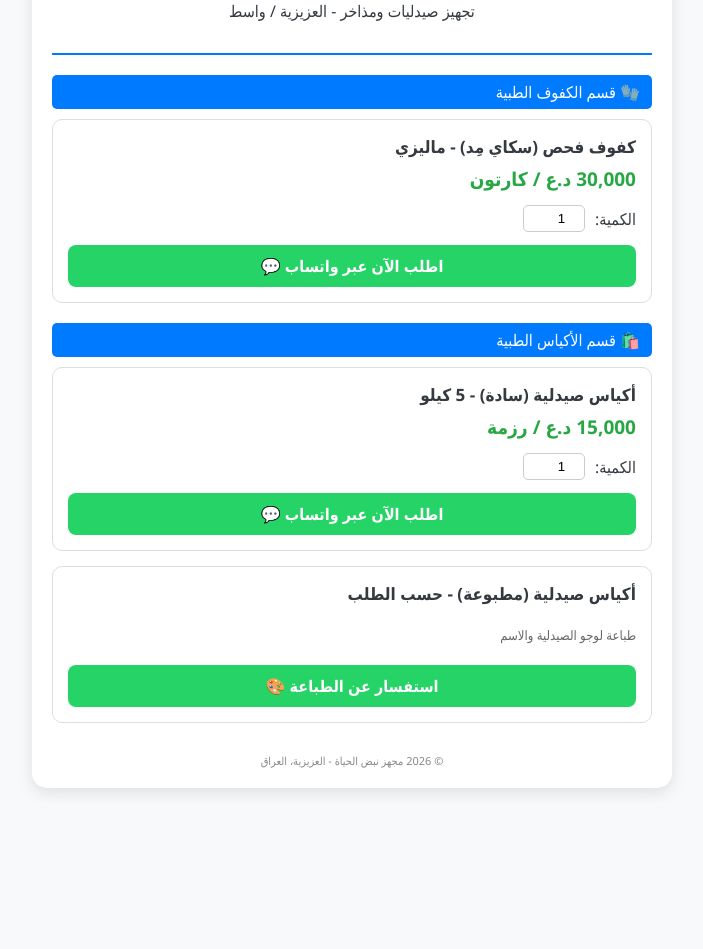
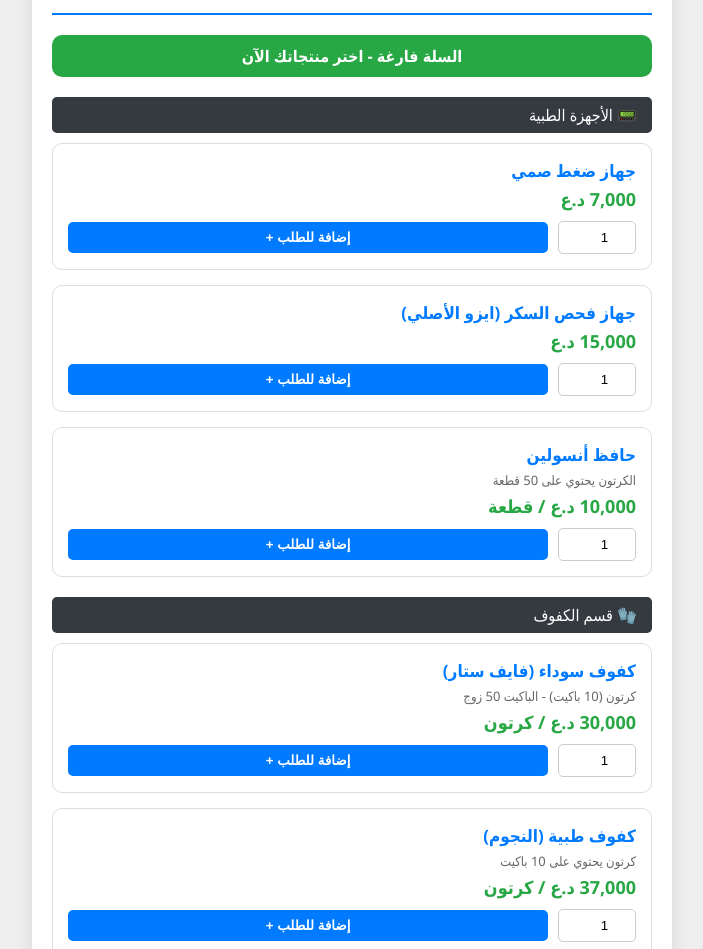
Before and after one commit to nabdh-alhayat-iq-alone/nabdh-alhayat, a plain HTML site: page index.html in a window 1280 px wide. Shown: the part 86-1035 px from the top of the page, without its empty margins (288-991 px from the left). Before the commit the page ends 889 px from the top, so only its background shows below. Drawn offline with Linux system fonts and the light colour scheme.

Commit message:
Update index.html

```diff
--- a/index.html
+++ b/index.html
@@ -3,57 +3,111 @@
 <head>
     <meta charset="UTF-8">
     <meta name="viewport" content="width=device-width, initial-scale=1.0">
-    <title>مجهز نبض الحياة - المستلزمات الطبية</title>
+    <title>مجهز نبض الحياة - الطلب الإلكتروني</title>
     <style>
         :root { --primary: #007bff; --secondary: #28a745; --dark: #343a40; --light: #f8f9fa; }
-        body { font-family: 'Segoe UI', Tahoma, Geneva, Verdana, sans-serif; background-color: var(--light); margin: 0; padding: 15px; color: var(--dark); }
+        body { font-family: 'Segoe UI', Tahoma, Geneva, Verdana, sans-serif; background-color: #eee; margin: 0; padding: 10px; }
         .container { max-width: 600px; margin: auto; background: white; padding: 20px; border-radius: 15px; box-shadow: 0 5px 15px rgba(0,0,0,0.1); }
-        header { text-align: center; border-bottom: 2px solid var(--primary); padding-bottom: 15px; margin-bottom: 20px; }
-        h1 { color: var(--primary); margin: 5px 0; font-size: 22px; }
-        .product-card { border: 1px solid #ddd; border-radius: 10px; padding: 15px; margin-bottom: 15px; display: flex; flex-direction: column; gap: 8px; }
-        .product-title { font-weight: bold; font-size: 17px; }
-        .price { color: var(--secondary); font-weight: bold; font-size: 19px; }
-        .controls { display: flex; align-items: center; gap: 10px; margin: 5px 0; }
-        input[type="number"] { width: 50px; padding: 5px; border: 1px solid #ccc; border-radius: 5px; text-align: center; }
-        .btn-whatsapp { background-color: #25D366; color: white; text-decoration: none; padding: 10px; border-radius: 8px; text-align: center; font-weight: bold; display: block; }
-        .section-title { background: var(--primary); color: white; padding: 6px 12px; border-radius: 5px; margin: 20px 0 10px 0; font-size: 16px; }
+        header { text-align: center; border-bottom: 2px solid var(--primary); padding-bottom: 10px; margin-bottom: 20px; }
+        .cart-status { background: var(--secondary); color: white; padding: 10px; border-radius: 10px; text-align: center; margin-bottom: 20px; font-weight: bold; position: sticky; top: 10px; z-index: 100; }
+        .product-card { border: 1px solid #ddd; border-radius: 10px; padding: 15px; margin-bottom: 15px; background: #fff; }
+        .product-title { font-weight: bold; font-size: 17px; color: var(--primary); }
+        .product-desc { font-size: 13px; color: #666; margin: 5px 0; }
+        .price { color: var(--secondary); font-weight: bold; font-size: 18px; display: block; margin: 5px 0; }
+        .controls { display: flex; align-items: center; gap: 10px; margin-top: 10px; }
+        input[type="number"] { width: 60px; padding: 8px; border: 1px solid #ccc; border-radius: 5px; text-align: center; }
+        .btn-add { background: var(--primary); color: white; border: none; padding: 8px 15px; border-radius: 5px; cursor: pointer; flex-grow: 1; font-weight: bold; }
+        .btn-send { background: #25D366; color: white; border: none; padding: 15px; border-radius: 10px; width: 100%; font-size: 18px; font-weight: bold; cursor: pointer; margin-top: 20px; display: block; text-decoration: none; text-align: center; }
+        .section-title { background: var(--dark); color: white; padding: 7px 15px; border-radius: 5px; margin: 20px 0 10px 0; font-size: 16px; }
     </style>
 </head>
 <body>
 
 <div class="container">
     <header>
-        <h1>🩺 مجهز نبض الحياة للمستلزمات الطبية</h1>
-        <p>تجهيز صيدليات ومذاخر - العزيزية / واسط</p>
+        <h1 style="margin:0; font-size: 22px;">🩺 مجهز نبض الحياة</h1>
+        <p style="margin:5px 0; font-size: 14px;">للمستلزمات الطبية - العزيزية</p>
     </header>
 
-    <div class="section-title">🧤 قسم الكفوف الطبية</div>
+    <div id="cart-counter" class="cart-status">السلة فارغة - اختر منتجاتك الآن</div>
+
+    <div class="section-title">📟 الأجهزة الطبية</div>
+
     <div class="product-card">
-        <div class="product-title">كفوف فحص (سكاي مِد) - ماليزي</div>
-        <div class="price">30,000 د.ع / كارتون</div>
+        <div class="product-title">جهاز ضغط صمي</div>
+        <span class="price">7,000 د.ع</span>
         <div class="controls">
-            <label>الكمية:</label>
-            <input type="number" id="qty_gloves" value="1" min="1">
+            <input type="number" id="qty_press" value="1" min="1">
+            <button class="btn-add" onclick="addToCart('جهاز ضغط صمي', 'qty_press', 7000)">إضافة للطلب +</button>
         </div>
-        <a href="#" class="btn-whatsapp" onclick="sendOrder('كفوف سكاي مد', 'qty_gloves', '30000')">اطلب الآن عبر واتساب 💬</a>
-    </div>
-
-    <div class="section-title">🛍️ قسم الأكياس الطبية</div>
-    <div class="product-card">
-        <div class="product-title">أكياس صيدلية (سادة) - 5 كيلو</div>
-        <div class="price">15,000 د.ع / رزمة</div>
-        <div class="controls">
-            <label>الكمية:</label>
-            <input type="number" id="qty_bags" value="1" min="1">
-        </div>
-        <a href="#" class="btn-whatsapp" onclick="sendOrder('أكياس صيدلية سادة', 'qty_bags', '15000')">اطلب الآن عبر واتساب 💬</a>
     </div>
 
     <div class="product-card">
-        <div class="product-title">أكياس صيدلية (مطبوعة) - حسب الطلب</div>
-        <p style="font-size: 13px; color: #666;">طباعة لوجو الصيدلية والاسم</p>
-        <a href="https://wa.me/9647737565169?text=السلام عليكم، أريد الاستفسار عن طباعة أكياس خاصة لصيدليتي من مجهز نبض الحياة" class="btn-whatsapp">استفسار عن الطباعة 🎨</a>
+        <div class="product-title">جهاز فحص السكر (ايزو الأصلي)</div>
+        <span class="price">15,000 د.ع</span>
+        <div class="controls">
+            <input type="number" id="qty_sugar" value="1" min="1">
+            <button class="btn-add" onclick="addToCart('جهاز فحص سكر ايزو', 'qty_sugar', 15000)">إضافة للطلب +</button>
+        </div>
     </div>
+
+    <div class="product-card">
+        <div class="product-title">حافظ أنسولين</div>
+        <div class="product-desc">الكرتون يحتوي على 50 قطعة</div>
+        <span class="price">10,000 د.ع / قطعة</span>
+        <div class="controls">
+            <input type="number" id="qty_ins" value="1" min="1">
+            <button class="btn-add" onclick="addToCart('حافظ أنسولين', 'qty_ins', 10000)">إضافة للطلب +</button>
+        </div>
+    </div>
+
+    <div class="section-title">🧤 قسم الكفوف</div>
+
+    <div class="product-card">
+        <div class="product-title">كفوف سوداء (فايف ستار)</div>
+        <div class="product-desc">كرتون (10 باكيت) - الباكيت 50 زوج</div>
+        <span class="price">30,000 د.ع / كرتون</span>
+        <div class="controls">
+            <input type="number" id="qty_black" value="1" min="1">
+            <button class="btn-add" onclick="addToCart('كفوف سوداء فايف ستار', 'qty_black', 30000)">إضافة للطلب +</button>
+        </div>
+    </div>
+
+    <div class="product-card">
+        <div class="product-title">كفوف طبية (النجوم)</div>
+        <div class="product-desc">كرتون يحتوي على 10 باكيت</div>
+        <span class="price">37,000 د.ع / كرتون</span>
+        <div class="controls">
+            <input type="number" id="qty_stars" value="1" min="1">
+            <button class="btn-add" onclick="addToCart('كفوف النجوم', 'qty_stars', 37000)">إضافة للطلب +</button>
+        </div>
+    </div>
+
+    <div class="section-title">🩹 اللواصق والضمادات</div>
+
+    <div class="product-card">
+        <div class="product-title">لاصق جروح</div>
+        <div class="product-desc">العلبة 48 باكيت - الكرتون (8 علب) 120,000 د.ع</div>
+        <span class="price">15,000 د.ع / علبة</span>
+        <div class="controls">
+            <input type="number" id="qty_plaster" value="1" min="1">
+            <button class="btn-add" onclick="addToCart('لاصق جروح', 'qty_plaster', 15000)">إضافة للطلب +</button>
+        </div>
+    </div>
+
+    <div class="section-title">🛍️ قسم الأكياس</div>
+
+    <div class="product-card">
+        <div class="product-title">أكياس صيدلية (علاقة)</div>
+        <div class="product-desc">1200 كيس (علاقة) جودة عالية</div>
+        <span class="price">60,000 د.ع</span>
+        <div class="controls">
+            <input type="number" id="qty_bags" value="1" min="1">
+            <button class="btn-add" onclick="addToCart('أكياس صيدلية (1200 كيس)', 'qty_bags', 60000)">إضافة للطلب +</button>
+        </div>
+    </div>
+
+    <button class="btn-send" onclick="sendToWhatsApp()">إرسال الطلب الكامل عبر واتساب 💬</button>
 
     <footer style="text-align: center; margin-top: 30px; font-size: 11px; color: #888;">
         &copy; 2026 مجهز نبض الحياة - العزيزية، العراق
@@ -61,10 +115,40 @@
 </div>
 
 <script>
-    function sendOrder(product, inputId, price) {
-        const qty = document.getElementById(inputId).value;
-        const total = qty * price;
-        const message = `السلام عليكم مجهز نبض الحياة، أريد طلب:\n- المنتج: ${product}\n- الكمية: ${qty}\n- السعر التقريبي: ${total.toLocaleString()} د.ع\nيرجى تأكيد الطلب وتفاصيل التوصيل.`;
+    let cart = [];
+
+    function addToCart(name, inputId, price) {
+        let qty = document.getElementById(inputId).value;
+        cart.push({ name, qty, price, total: qty * price });
+        updateCounter();
+        alert("تمت إضافة " + name + " للسلة");
+    }
+
+    function updateCounter() {
+        const counter = document.getElementById('cart-counter');
+        if(cart.length > 0) {
+            counter.innerHTML = `تم اختيار ${cart.length} منتجات - جاهز للإرسال`;
+            counter.style.background = "#28a745";
+        }
+    }
+
+    function sendToWhatsApp() {
+        if (cart.length === 0) {
+            alert("يرجى اختيار منتج واحد على الأقل");
+            return;
+        }
+
+        let message = "طلب جديد من مجهز نبض الحياة:\n\n";
+        let grandTotal = 0;
+
+        cart.forEach((item, index) => {
+            message += `${index + 1}. ${item.name} (الكمية: ${item.qty})\n`;
+            grandTotal += item.total;
+        });
+
+        message += `\nالمجموع التقريبي: ${grandTotal.toLocaleString()} د.ع`;
+        message += "\n\nيرجى التواصل لتأكيد الطلب وتفاصيل التوصيل.";
+
         const whatsappUrl = `https://wa.me/9647737565169?text=${encodeURIComponent(message)}`;
         window.open(whatsappUrl, '_blank');
     }
```
